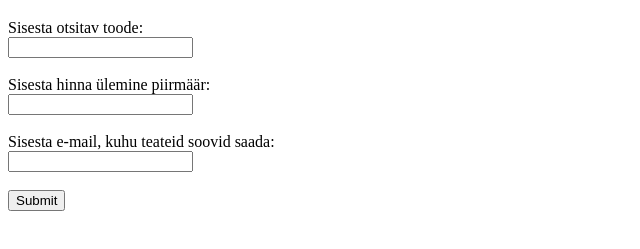
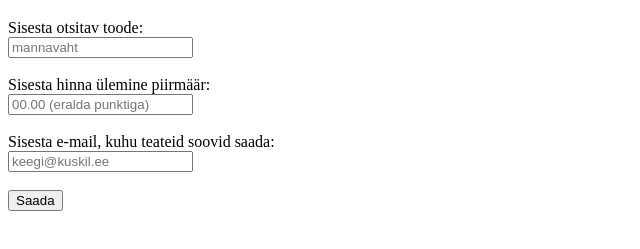
Before and after one commit to joonashendrik/grupitoo, a plain HTML site: page index.html in a window 1280 px wide. Shown: the part 61-310 px from the top of the page, without its empty margins (0-640 px from the left). Drawn offline with Linux system fonts and the light colour scheme.

Commit message:
lisatud placeholderid

```diff
--- a/index.html
+++ b/index.html
@@ -10,17 +10,17 @@
 
 <body>
     <h1>Soovitud hinnaga toote otsing</h1>
-    <form>
+    <form name="search" action="/pot.py" method="get">
         <label for="product">Sisesta otsitav toode: </label><br>
-        <input type="text" id="product" name="product"><br>
+        <input type="text" id="product" name="product" placeholder="mannavaht"><br>
         <br>
         <label for="hind">Sisesta hinna ülemine piirmäär: </label><br>
-        <input type=number id="hind" name="hind" /><br>
+        <input type=number id="hind" name="hind" placeholder="00.00 (eralda punktiga)" /><br>
         <br>
         <label for="email">Sisesta e-mail, kuhu teateid soovid saada: </label><br>
-        <input type=email id="email" name="email" /><br>
+        <input type=email id="email" name="email" placeholder="keegi@kuskil.ee" /><br>
         <br>
-        <input type="submit" value="Submit">
+        <input type="submit" value="Saada">
     </form>
 </body>
 
```
